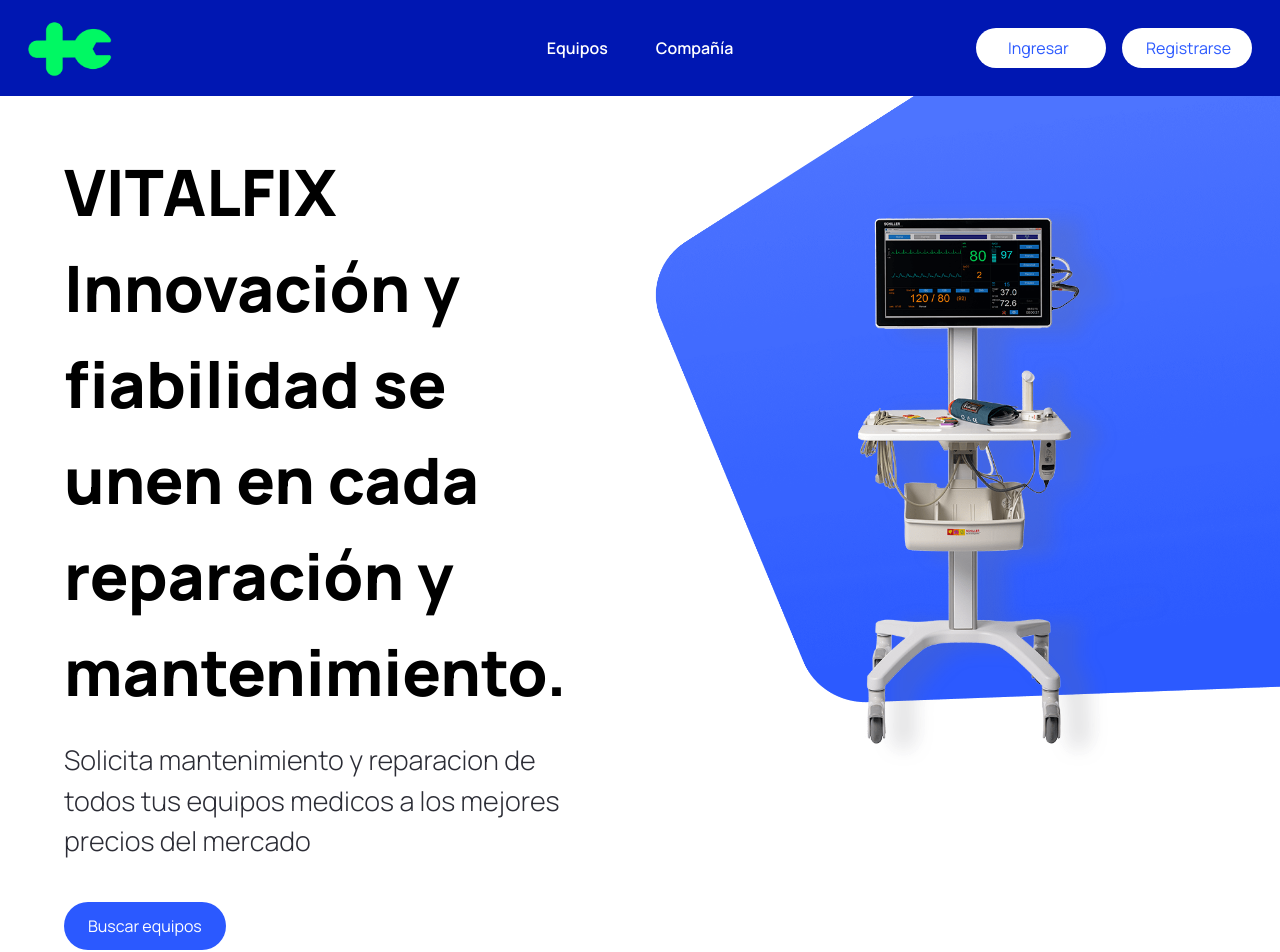
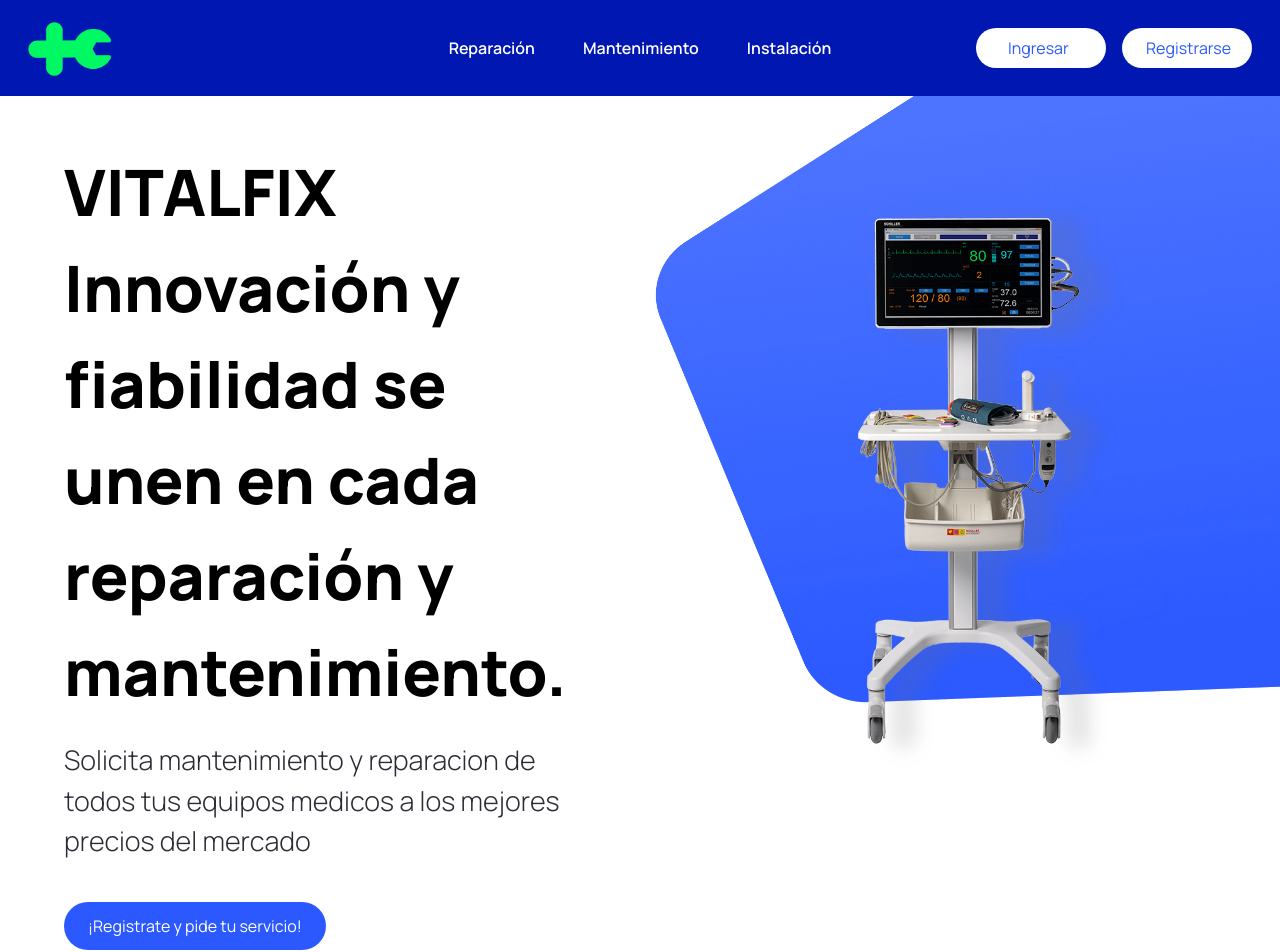
Before and after one commit to Paulinaana/VitalFixWeb, a Next.js app: page / in a window 1280 px wide. Shown: the top 952 px of the page. Built offline with nearby package versions, Linux system fonts and the light colour scheme.

Commit message:
cambios en detalles

```diff
--- a/app/reclaim/page.tsx
+++ b/app/reclaim/page.tsx
@@ -36,7 +36,7 @@
                         setUser({
                             name: data.name,
                             email: data.email,
-                            urlAvatar: data.urlAvatar || "/mujer-sonriente.jpg"
+                            urlAvatar: data.urlAvatar || "/profile.png"
                         });
                     } else {
                         console.error('Failed to fetch user data');
@@ -122,7 +122,7 @@
                 <div className="flex flex-col items-center mt-16 -mx-2 ">
                     <Image
                         className="object-cover w-24 h-24 mx-2 rounded-full"
-                        src={user.urlAvatar || '/mujer-sonriente.jpg'}
+                        src={user.urlAvatar || '/profile.png'}
                         alt="User Avatar"
                         width={96}
                         height={96}
--- a/app/service/page.tsx
+++ b/app/service/page.tsx
@@ -43,7 +43,7 @@
                         setUser({
                             name: data.name,
                             email: data.email,
-                            urlAvatar: data.urlAvatar || "/mujer-sonriente.jpg"
+                            urlAvatar: data.urlAvatar || "/profile.png"
                         });
                     } else {
                         console.error('Failed to fetch user data');
@@ -84,7 +84,7 @@
                 <div className="flex flex-col items-center mt-16 -mx-2">
                     <Image
                         className="object-cover w-24 h-24 mx-2 rounded-full"
-                        src={user.urlAvatar || '/mujer-sonriente.jpg'}
+                        src={user.urlAvatar || '/profile.png'}
                         alt="User Avatar"
                         width={96}
                         height={96}
--- a/app/user/page.tsx
+++ b/app/user/page.tsx
@@ -18,7 +18,7 @@
     city: "",
     state: "",
     zipCode: "",
-    urlAvatar: "/mujer-sonriente.jpg"
+    urlAvatar: "/profile.png"
   });
 
   const [passwordData, setPasswordData] = useState({
@@ -63,7 +63,7 @@
               city: data.city,
               state: data.state,
               zipCode: data.zipCode,
-              urlAvatar: data.urlAvatar || "/mujer-sonriente.jpg"
+              urlAvatar: data.urlAvatar || "/profile.png"
             });
           } else {
             console.error('Failed to fetch user data');
--- a/components/Hero.tsx
+++ b/components/Hero.tsx
@@ -2,13 +2,18 @@
 
 import Image from 'next/image'
 import { CustomButton } from '.'
+import { useRouter } from 'next/navigation';
 
 const hero = () => {
-    const handleScroll = () => {
+const router = useRouter();
 
-    }
+
+const handleRegister = () => {
+    router.push('/register');
+}
 
   return (
+
     <div className='hero'>
         <div className='flex-1 pt-36 padding-x'>
             <h1 className='hero__title'>
@@ -19,9 +24,10 @@
                 a los mejores precios del mercado
             </p>
             <CustomButton
-                title = "Buscar equipos"
+                title = "¡Registrate y pide tu servicio!"
                 containerStyles="bg-primary-blue text-white rounded-full mt-10"
-                handleClick={handleScroll}
+                handleClick={handleRegister}
+
             />
         </div>
         <div className='hero__image-container pt-36'>
--- a/components/Navbar.tsx
+++ b/components/Navbar.tsx
@@ -10,6 +10,20 @@
 
   const handleHome = () => {
     router.push('/');
+  }
+  const handleInstallCatalog = () => {
+    router.push('/installationCatalog');
+
+  }
+
+  const handleMaintanceCatalog = () => {
+    router.push('/maintenanceCatalog');
+
+  }
+
+  const handleRepairCatalog = () => {
+    router.push('/repairCatalog');
+
   }
   const handleLogin = () => {
     router.push('/login');
@@ -44,12 +58,17 @@
       </button>
     </div>
     <div className="hidden lg:flex lg:gap-x-12">
-      <a href="#" className="text-base font-semibold leading-6 text-white">Equipos</a>
-      <a href="#" className="text-base font-semibold leading-6 text-white">Compañía</a>
+      {/* <a href="#" className="text-base font-semibold leading-6 text-white">Equipos</a>
+      <a href="#" className="text-base font-semibold leading-6 text-white">Compañía</a> */}
+      <a href="#" onClick={handleRepairCatalog}><span className="text-white text-base font-semibold leading-6">Reparación</span></a>
+      <a href="#" onClick={handleMaintanceCatalog}><span className="text-white text-base font-semibold leading-6">Mantenimiento</span></a>
+      <a href="#" onClick={handleInstallCatalog }><span className="text-white text-base font-semibold leading-6">Instalación</span></a>
     </div>
     <div className="hidden lg:flex lg:flex-1 lg:justify-end gap-4">
+
     <a className="text-primary-blue rounded-full bg-white min-w-[130px] p-2 pl-8" href="#" onClick={handleLogin}>Ingresar</a>
     <a className="text-primary-blue rounded-full bg-white min-w-[130px] p-2 pl-6" href="#" onClick={handleRegister}>Registrarse</a>
+
 
     {/* <CustomButton
             title="Ingresar"
@@ -66,7 +85,7 @@
         <a href="#" className="-m-1.5 p-1.5">
           <span className="sr-only">Your Company</span>
           <Image
-                src="/Logo2.png"
+                src="/profile.png"
                 alt="Stickerly-logo"
                 width={118}
                 height={18}
--- a/components/NavbarUser.tsx
+++ b/components/NavbarUser.tsx
@@ -118,7 +118,7 @@
                 <span className="sr-only">Open user menu</span>
                 <div className="inline-block h-10 w-10 rounded-full ring-2 ring-white">
                   <Image
-                    src={user.urlAvatar || '/mujer-sonriente.jpg'}
+                    src={user.urlAvatar || '/profile.png'}
                     alt="User Profile"
                     width={40}
                     height={40}
--- a/components/Promotion.tsx
+++ b/components/Promotion.tsx
@@ -48,7 +48,7 @@
               Nuestros servicio son los mejores. Pide uno y aprovecha la promoción.
             </p>
             <a
-              href="#"
+              href="/register"
               className="mt-6 inline-block w-full rounded-md border border-transparent bg-gray-900 px-8 py-3 font-medium text-white hover:bg-gray-800 sm:w-auto"
             >
               Obten tu servicio a tiempo
```
Also changed, not shown: public/profile.png (added).
